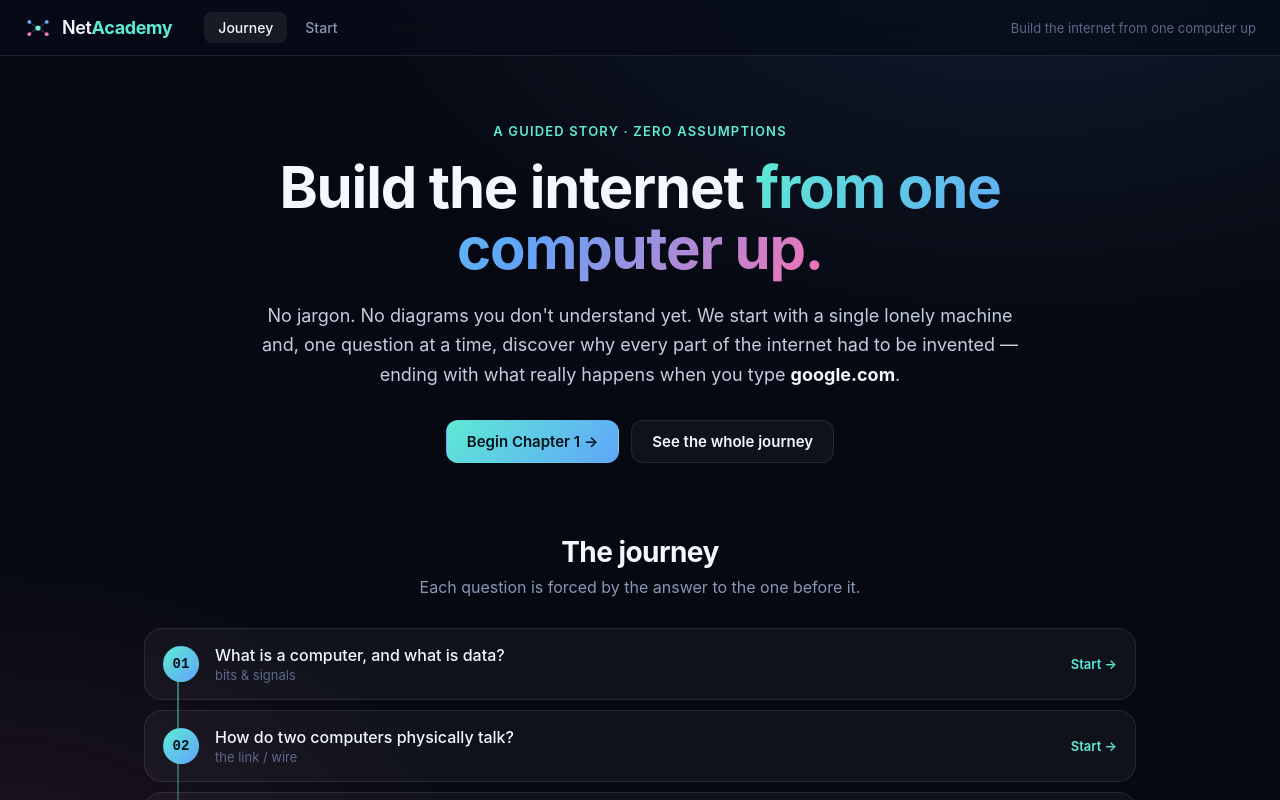
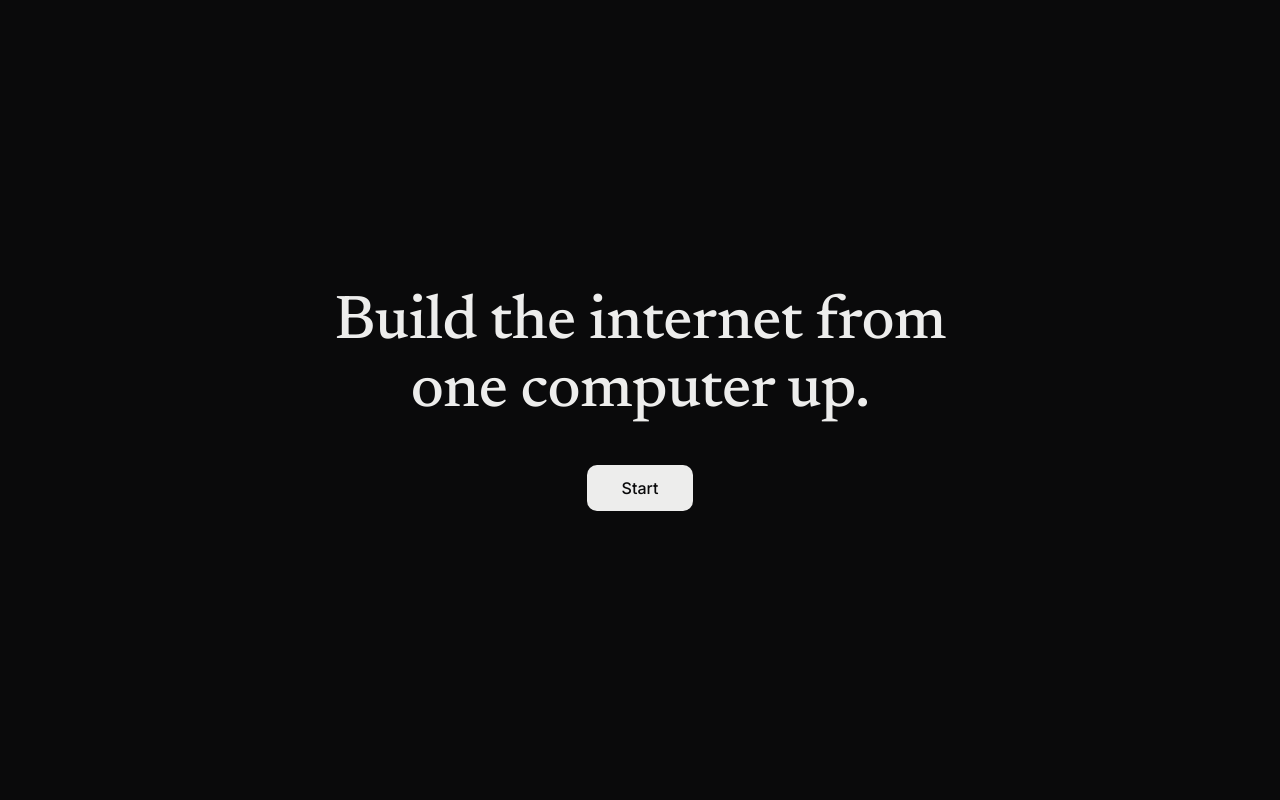
Before and after one commit to xorrier/computer-network, a React (Vite) app: page / in a window 1280 px wide. Shown: the top 800 px of the page. Built offline with nearby package versions, Linux system fonts and the light colour scheme.

Commit message:
feat: enhance styling and layout for JourneyHome and TopBar; add Google Fonts preconnect links

```diff
--- a/index.html
+++ b/index.html
@@ -8,6 +8,12 @@
       name="description"
       content="Learn Computer Networks by watching packets move through a live, interactive simulation."
     />
+    <link rel="preconnect" href="https://fonts.googleapis.com" />
+    <link rel="preconnect" href="https://fonts.gstatic.com" crossorigin />
+    <link
+      href="https://fonts.googleapis.com/css2?family=Inter:wght@400;500;600;700&family=JetBrains+Mono:wght@400;500;600&family=Newsreader:opsz,wght@6..72,400;6..72,500;6..72,600&display=swap"
+      rel="stylesheet"
+    />
     <title>NetAcademy · Learn Networks by Watching Packets Move</title>
   </head>
   <body>
--- a/src/components/layout/TopBar.tsx
+++ b/src/components/layout/TopBar.tsx
@@ -2,39 +2,21 @@ import { Link, useLocation } from "react-router-dom";
 
 export function TopBar() {
   const { pathname } = useLocation();
-  const onLesson = pathname.startsWith("/chapter");
+
+  // The homepage is intentionally almost empty — no chrome.
+  if (pathname === "/") return null;
 
   return (
     <header className="topbar">
       <Link to="/" className="brand" aria-label="NetAcademy home">
-        <svg width="28" height="28" viewBox="0 0 32 32" aria-hidden>
-          <circle cx="16" cy="16" r="3" fill="var(--accent)" />
-          <circle cx="6" cy="9" r="2.2" fill="var(--accent-2)" />
-          <circle cx="26" cy="9" r="2.2" fill="var(--accent-2)" />
-          <circle cx="6" cy="23" r="2.2" fill="var(--accent-3)" />
-          <circle cx="26" cy="23" r="2.2" fill="var(--accent-3)" />
-          <g stroke="var(--border-strong)" strokeWidth="1.4">
-            <line x1="16" y1="16" x2="6" y2="9" />
-            <line x1="16" y1="16" x2="26" y2="9" />
-            <line x1="16" y1="16" x2="6" y2="23" />
-            <line x1="16" y1="16" x2="26" y2="23" />
-          </g>
-        </svg>
         <span className="brand-name">
           Net<strong>Academy</strong>
         </span>
       </Link>
 
       <nav className="topnav">
-        <Link to="/" className={!onLesson ? "is-active" : ""}>
-          Journey
-        </Link>
-        <Link to="/chapter/what-is-a-computer" className={onLesson ? "is-active" : ""}>
-          Start
-        </Link>
+        <Link to="/">Journey</Link>
       </nav>
-
-      <span className="topbar-tag">Build the internet from one computer up</span>
     </header>
   );
 }
--- a/src/pages/JourneyHome.tsx
+++ b/src/pages/JourneyHome.tsx
@@ -1,64 +1,14 @@
 import { Link } from "react-router-dom";
-import { ROADMAP } from "@/journey/journeyRegistry";
 
 export function JourneyHome() {
   return (
     <div className="journey-home">
-      <section className="jhero">
-        <span className="jhero-eyebrow">A guided story · zero assumptions</span>
-        <h1 className="jhero-title">
-          Build the internet <span className="grad">from one computer up.</span>
-        </h1>
-        <p className="jhero-sub">
-          No jargon. No diagrams you don't understand yet. We start with a single lonely
-          machine and, one question at a time, discover why every part of the internet had to
-          be invented — ending with what really happens when you type <strong>google.com</strong>.
-        </p>
-        <div className="jhero-actions">
-          <Link className="btn btn--primary" to="/chapter/what-is-a-computer">
-            Begin Chapter 1 →
-          </Link>
-          <a className="btn btn--ghost" href="#map">
-            See the whole journey
-          </a>
-        </div>
-      </section>
-
-      <section id="map" className="story-map">
-        <div className="story-map-head">
-          <h2>The journey</h2>
-          <p>Each question is forced by the answer to the one before it.</p>
-        </div>
-
-        <ol className="story-path">
-          {ROADMAP.map((entry) => {
-            const ready = entry.status === "ready";
-            const inner = (
-              <>
-                <span className="sp-num mono">{String(entry.number).padStart(2, "0")}</span>
-                <span className="sp-body">
-                  <span className="sp-q">{entry.question}</span>
-                  <span className="sp-concept">{entry.concept}</span>
-                </span>
-                <span className={"sp-status" + (ready ? " is-ready" : "")}>
-                  {ready ? "Start →" : "Soon"}
-                </span>
-              </>
-            );
-            return (
-              <li key={entry.number} className={"story-node" + (ready ? " is-ready" : " is-locked")}>
-                {ready && entry.slug ? (
-                  <Link to={`/chapter/${entry.slug}`} className="sp-link">
-                    {inner}
-                  </Link>
-                ) : (
-                  <div className="sp-link">{inner}</div>
-                )}
-              </li>
-            );
-          })}
-        </ol>
-      </section>
+      <div className="home-stage">
+        <h1 className="home-title">Build the internet from one computer up.</h1>
+        <Link className="btn btn--primary home-start" to="/chapter/what-is-a-computer">
+          Start
+        </Link>
+      </div>
     </div>
   );
 }
--- a/src/styles/app.css
+++ b/src/styles/app.css
@@ -17,31 +17,29 @@
   display: inline-flex;
   align-items: center;
   gap: var(--space-2);
-  padding: 11px 20px;
+  padding: 10px 20px;
   border-radius: var(--radius-md);
-  font-weight: 600;
+  font-weight: 500;
   font-size: 15px;
   border: 1px solid transparent;
   cursor: pointer;
-  transition: transform 0.12s ease, background 0.2s ease, border-color 0.2s ease;
-}
-.btn:active {
-  transform: translateY(1px);
+  transition: background 0.12s ease, border-color 0.12s ease, color 0.12s ease;
 }
 .btn--primary {
-  background: linear-gradient(135deg, var(--accent), var(--accent-2));
-  color: #04121a;
+  background: var(--text-0);
+  color: var(--bg-0);
 }
 .btn--primary:hover {
-  filter: brightness(1.06);
+  background: #ffffff;
 }
 .btn--ghost {
-  background: var(--surface);
+  background: transparent;
   border-color: var(--border);
-  color: var(--text-0);
+  color: var(--text-1);
 }
 .btn--ghost:hover {
-  background: var(--surface-strong);
+  border-color: var(--border-strong);
+  color: var(--text-0);
 }
 
 /* ============================================================
@@ -55,8 +53,7 @@
   align-items: center;
   gap: var(--space-5);
   padding: 12px 24px;
-  background: rgba(8, 12, 24, 0.72);
-  backdrop-filter: blur(14px);
+  background: color-mix(in srgb, var(--bg-0) 88%, transparent);
   border-bottom: 1px solid var(--border);
 }
 .brand {
@@ -65,14 +62,14 @@
   gap: 10px;
 }
 .brand-name {
-  font-size: 18px;
+  font-size: 16px;
   color: var(--text-0);
   font-weight: 600;
-  letter-spacing: -0.02em;
+  letter-spacing: -0.01em;
 }
 .brand-name strong {
-  color: var(--accent);
-  font-weight: 700;
+  color: var(--text-0);
+  font-weight: 600;
 }
 .topnav {
   display: flex;
--- a/src/styles/global.css
+++ b/src/styles/global.css
@@ -1,52 +1,58 @@
 :root {
-  /* Surfaces */
-  --bg-0: #060912;
-  --bg-1: #0b1020;
-  --bg-2: #111a31;
-  --bg-3: #18233f;
-  --surface: rgba(255, 255, 255, 0.04);
-  --surface-strong: rgba(255, 255, 255, 0.07);
-  --border: rgba(255, 255, 255, 0.09);
-  --border-strong: rgba(255, 255, 255, 0.16);
+  /* ---- Ink studio: flat near-black canvas, no glows ---- */
+  --bg-0: #0a0a0b; /* the page — one flat ink */
+  --bg-1: #0f0f11;
+  --bg-2: #151517;
+  --bg-3: #1d1d20;
+  --surface: rgba(255, 255, 255, 0.028);
+  --surface-strong: rgba(255, 255, 255, 0.055);
+  --border: rgba(255, 255, 255, 0.08);
+  --border-strong: rgba(255, 255, 255, 0.14);
 
-  /* Text */
-  --text-0: #f4f7ff;
-  --text-1: #c4cde0;
-  --text-2: #8a96b4;
-  --text-3: #5d6889;
+  /* ---- Text: fewer, quieter tiers ---- */
+  --text-0: #ededec; /* primary voice */
+  --text-1: #a0a0a0; /* secondary */
+  --text-2: #6e6e6e; /* muted / meta */
+  --text-3: #565656; /* faint / disabled */
 
-  /* Brand / accents */
-  --accent: #5eead4;
-  --accent-2: #60a5fa;
-  --accent-3: #f472b6;
-  --accent-4: #fbbf24;
+  /* ---- One UI accent (used rarely) = the colour of a signal ---- */
+  --accent: #6e9bff;
 
-  /* OSI layer colors */
-  --layer-app: #f472b6;
-  --layer-present: #c084fc;
-  --layer-session: #a78bfa;
-  --layer-transport: #60a5fa;
-  --layer-network: #38bdf8;
-  --layer-datalink: #34d399;
-  --layer-physical: #fbbf24;
+  /* ---- Didactic diagram palette (lives inside the canvas) ----
+     cool = request / sender,  warm = response / receiver        */
+  --wire-cool: #6e9bff;
+  --wire-warm: #e5a25a;
+  --accent-2: #6e9bff; /* request / query (cool) */
+  --accent-3: #c98bb3; /* occasional third voice (muted rose) */
+  --accent-4: #e5a25a; /* response / answer (warm) */
 
-  /* Status */
-  --ok: #34d399;
-  --warn: #fbbf24;
-  --err: #f87171;
+  /* OSI layer colors — desaturated to sit calmly on ink */
+  --layer-app: #c98bb3;
+  --layer-present: #a996d6;
+  --layer-session: #9a93d0;
+  --layer-transport: #6e9bff;
+  --layer-network: #6fa8d6;
+  --layer-datalink: #6fbf9a;
+  --layer-physical: #e5a25a;
 
-  /* Geometry */
-  --radius-sm: 8px;
-  --radius-md: 12px;
-  --radius-lg: 18px;
-  --radius-xl: 26px;
+  /* Status — muted, not neon */
+  --ok: #6fbf9a;
+  --warn: #e5a25a;
+  --err: #e07a6e;
 
-  /* Shadow */
-  --shadow-sm: 0 2px 8px rgba(0, 0, 0, 0.3);
-  --shadow-md: 0 10px 30px rgba(0, 0, 0, 0.35);
-  --shadow-glow: 0 0 0 1px var(--border), 0 18px 50px rgba(0, 0, 0, 0.45);
+  /* Geometry — softer, smaller radii */
+  --radius-sm: 6px;
+  --radius-md: 10px;
+  --radius-lg: 14px;
+  --radius-xl: 20px;
+
+  /* Shadow — hairline depth only, no glow */
+  --shadow-sm: 0 1px 2px rgba(0, 0, 0, 0.4);
+  --shadow-md: 0 8px 24px rgba(0, 0, 0, 0.4);
+  --shadow-glow: 0 0 0 1px var(--border);
 
   --font-sans: "Inter", system-ui, -apple-system, "Segoe UI", Roboto, sans-serif;
+  --font-serif: "Newsreader", Georgia, "Times New Roman", serif;
   --font-mono: "JetBrains Mono", "SF Mono", "Cascadia Code", ui-monospace, monospace;
 
   --space-1: 4px;
@@ -72,10 +78,7 @@ body,
 body {
   font-family: var(--font-sans);
   color: var(--text-1);
-  background:
-    radial-gradient(1200px 700px at 80% -10%, rgba(96, 165, 250, 0.12), transparent 60%),
-    radial-gradient(900px 600px at 0% 110%, rgba(244, 114, 182, 0.1), transparent 55%),
-    var(--bg-0);
+  background: var(--bg-0);
   -webkit-font-smoothing: antialiased;
   text-rendering: optimizeLegibility;
 }
@@ -85,8 +88,8 @@ h2,
 h3,
 h4 {
   color: var(--text-0);
-  font-weight: 650;
-  letter-spacing: -0.02em;
+  font-weight: 600;
+  letter-spacing: -0.01em;
   margin: 0;
 }
 
@@ -96,7 +99,7 @@ p {
 }
 
 a {
-  color: var(--accent-2);
+  color: var(--accent);
   text-decoration: none;
 }
 
@@ -119,7 +122,7 @@ code,
   border: 2px solid var(--bg-0);
 }
 ::-webkit-scrollbar-thumb:hover {
-  background: #243152;
+  background: #2a2a2f;
 }
 
 .visually-hidden {
--- a/src/styles/journey.css
+++ b/src/styles/journey.css
@@ -1,141 +1,32 @@
 /* ============================================================
-   Journey home / story map
+   Journey home — a quiet, near-empty landing
    ============================================================ */
 .journey-home {
-  max-width: 1040px;
-  margin: 0 auto;
-  padding: 64px 24px 90px;
+  min-height: 100vh;
+  display: flex;
+  align-items: center;
+  justify-content: center;
+  padding: 24px;
 }
-.jhero {
+.home-stage {
+  display: flex;
+  flex-direction: column;
+  align-items: center;
+  gap: 40px;
   text-align: center;
-  max-width: 760px;
-  margin: 0 auto 72px;
+  max-width: 720px;
 }
-.jhero-eyebrow {
-  display: inline-block;
-  color: var(--accent);
-  font-size: 13px;
-  font-weight: 600;
-  letter-spacing: 0.09em;
-  text-transform: uppercase;
-  margin-bottom: 18px;
-}
-.jhero-title {
-  font-size: clamp(36px, 5.4vw, 58px);
-  line-height: 1.05;
-  margin-bottom: 22px;
-}
-.jhero-sub {
-  color: var(--text-1);
-  font-size: 18px;
-  line-height: 1.65;
-  margin-bottom: 30px;
-}
-.jhero-sub strong {
+.home-title {
+  font-family: var(--font-serif);
+  font-weight: 500;
+  font-size: clamp(34px, 6vw, 62px);
+  line-height: 1.1;
+  letter-spacing: -0.01em;
   color: var(--text-0);
 }
-.jhero-actions {
-  display: flex;
-  gap: 12px;
-  justify-content: center;
-  flex-wrap: wrap;
-}
-
-.story-map-head {
-  text-align: center;
-  margin-bottom: 28px;
-}
-.story-map-head h2 {
-  font-size: 28px;
-}
-.story-map-head p {
-  color: var(--text-2);
-  margin-top: 6px;
-}
-.story-path {
-  list-style: none;
-  margin: 0;
-  padding: 0;
-  display: flex;
-  flex-direction: column;
-  gap: 10px;
-  position: relative;
-}
-.story-path::before {
-  content: "";
-  position: absolute;
-  left: 33px;
-  top: 24px;
-  bottom: 24px;
-  width: 2px;
-  background: linear-gradient(var(--accent), var(--border) 30%, var(--border));
-  opacity: 0.5;
-}
-.story-node {
-  position: relative;
-}
-.sp-link {
-  display: flex;
-  align-items: center;
-  gap: 16px;
-  padding: 16px 18px;
-  border-radius: var(--radius-lg);
-  border: 1px solid var(--border);
-  background: var(--surface);
-  transition: transform 0.14s ease, border-color 0.2s ease, background 0.2s ease;
-}
-.story-node.is-ready .sp-link:hover {
-  transform: translateX(4px);
-  border-color: color-mix(in srgb, var(--accent) 50%, transparent);
-  background: var(--surface-strong);
-}
-.story-node.is-locked .sp-link {
-  opacity: 0.55;
-  cursor: default;
-}
-.sp-num {
-  width: 36px;
-  height: 36px;
-  flex-shrink: 0;
-  display: grid;
-  place-items: center;
-  border-radius: 50%;
-  background: var(--bg-2);
-  border: 1px solid var(--border-strong);
-  color: var(--text-2);
-  font-size: 14px;
-  font-weight: 700;
-  z-index: 1;
-}
-.story-node.is-ready .sp-num {
-  background: linear-gradient(135deg, var(--accent), var(--accent-2));
-  color: #04121a;
-  border-color: transparent;
-}
-.sp-body {
-  display: flex;
-  flex-direction: column;
-  gap: 2px;
-  flex: 1;
-  min-width: 0;
-}
-.sp-q {
-  color: var(--text-0);
+.home-start {
+  padding: 12px 34px;
   font-size: 16px;
-  font-weight: 550;
-}
-.sp-concept {
-  color: var(--text-3);
-  font-size: 13px;
-}
-.sp-status {
-  font-size: 13px;
-  font-weight: 600;
-  color: var(--text-3);
-  white-space: nowrap;
-}
-.sp-status.is-ready {
-  color: var(--accent);
 }
 
 /* ============================================================
```
